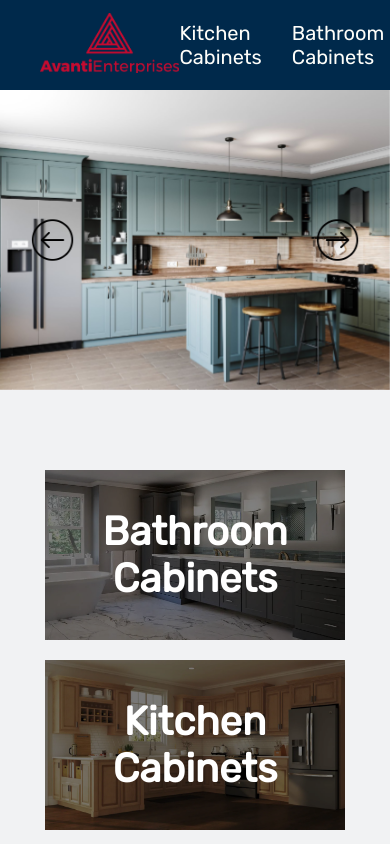
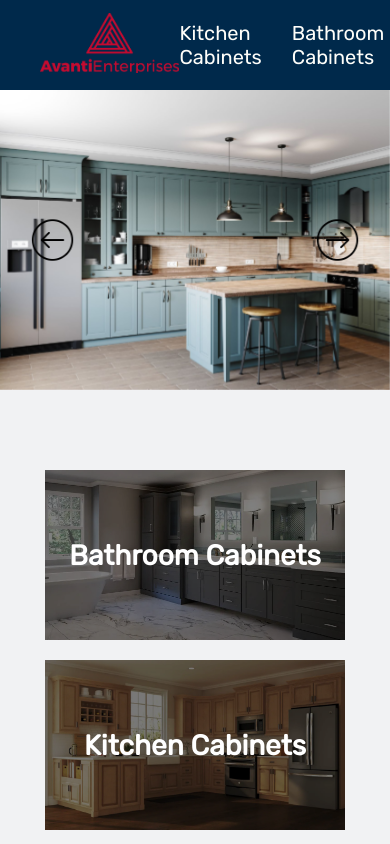
Before and after one commit to propitive/avanti-enterprises, a React (Create React App) app: page / in a window 390 px wide. Shown: the top 844 px of the page. Built offline with nearby package versions, Linux system fonts and the light colour scheme; a web font is replaced by a local one.

Commit message:
made title for showcase cards

```diff
--- a/src/components/ShowcaseCards/ShowcaseCards.css
+++ b/src/components/ShowcaseCards/ShowcaseCards.css
@@ -88,6 +88,9 @@
     width: 500px;
     height: 300px;
   }
+  .showcase__title {
+    font-size: 35px;
+  }
 }
 
 @media screen and (max-width: 1200px) {
@@ -110,6 +113,9 @@
     width: 300px;
     height: 170px;
   }
+  .showcase__title {
+    font-size: 28px;
+  }
 }
 
 @media screen and (max-width: 800px) {
```
